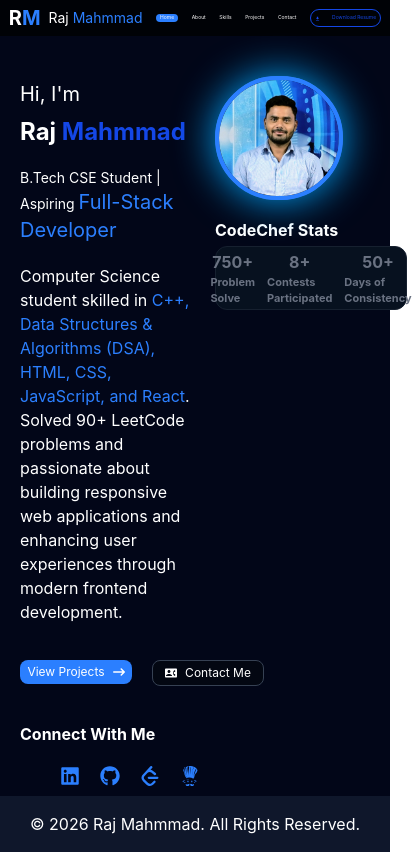
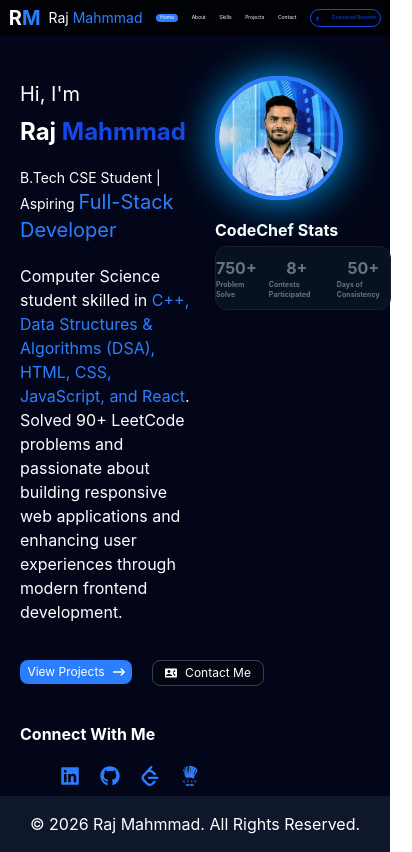
Before and after one commit to RAJMAHMMAD0786/Projects, a React (Vite) app in the folder portfolio Using React and Tailwind CSS/: page / in a window 390 px wide. Shown: the whole page, 412 px wide, since content can reach past the window. Built offline with nearby package versions, Linux system fonts and the light colour scheme.

Commit message:
worked on the responsiveness

```diff
--- a/portfolio Using React and Tailwind CSS/src/pages/About.jsx
+++ b/portfolio Using React and Tailwind CSS/src/pages/About.jsx
@@ -58,25 +58,25 @@
             <div className="codechefinfo mt-3 flex  max-[750px]:flex-wrap max-[750px]:gap-1">
 
               {/* Problem solve  */}
-              <div className="problemsolvebox w-36 h-16 bg-[#071B36] border border-[#0E2A52] text-gray-500 ml-7 rounded-md  max-[750px]:w-20  max-[750px]:h-16 max-[750px]:text-xs max-[750px]:pl-1 max-[750px]:ml-1">
+              <div className="problemsolvebox w-36 h-16 bg-[#071B36] border border-[#0E2A52] text-gray-500 ml-7 rounded-md  max-[750px]:w-18  max-[750px]:h-16 max-[750px]:text-xs max-[750px]:pl-1 max-[750px]:ml-1">
                 <p className="font-bold pl-14 text-blue-500 hover:cursor-pointer max-[750px]:pl-5">750+</p>
                 <p className="font-bold text-[11px] pl-9 pt-1 hover:cursor-pointer max-[750px]:pl-2">Problem Solve</p>
               </div>
 
               {/* contests */}
-              <div className="problemsolvebox w-36 h-16 bg-[#071B36] border border-[#0E2A52] text-gray-500 ml-7 rounded-md  max-[750px]:w-20  max-[750px]:h-16 max-[750px]:text-xs max-[750px]:pl-1 max-[750px]:ml-1">
+              <div className="problemsolvebox w-36 h-16 bg-[#071B36] border border-[#0E2A52] text-gray-500 ml-7 rounded-md  max-[750px]:w-18  max-[750px]:h-16 max-[750px]:text-xs max-[750px]:pl-1 max-[750px]:ml-1">
                 <p className="font-bold pl-14 text-blue-500 hover:cursor-pointer max-[750px]:pl-5">8+</p>
                 <p className="font-bold text-[11px] pl-9 pt-1 hover:cursor-pointer max-[750px]:pl-2">Contests</p>
               </div>
 
               {/* Maintaining streak */}
-              <div className="problemsolvebox w-36 h-16 bg-[#071B36] border border-[#0E2A52] text-gray-500 ml-7 rounded-md max-[750px]:w-20  max-[750px]:h-16 max-[750px]:text-xs max-[750px]:pl-1 max-[750px]:ml-1 max-[750px]:mt-3">
+              <div className="problemsolvebox w-36 h-16 bg-[#071B36] border border-[#0E2A52] text-gray-500 ml-7 rounded-md max-[750px]:w-18  max-[750px]:h-16 max-[750px]:text-xs max-[750px]:pl-1 max-[750px]:ml-1 max-[750px]:mt-3">
                 <p className="font-bold pl-14 text-blue-500 hover:cursor-pointer max-[750px]:pl-5">50+</p>
                 <p className="font-bold text-[11px] pl-9 pt-1 hover:cursor-pointer max-[750px]:pl-2">Maintaining streak</p>
               </div>
 
               {/* CodeChef Rating */}
-              <div className="problemsolvebox w-36 h-16 bg-[#071B36] border border-[#0E2A52] text-gray-500 ml-7 rounded-md max-[750px]:w-20  max-[750px]:h-16 max-[750px]:text-xs max-[750px]:pl-1 max-[750px]:ml-1 max-[750px]:mt-3">
+              <div className="problemsolvebox w-36 h-16 bg-[#071B36] border border-[#0E2A52] text-gray-500 ml-7 rounded-md max-[750px]:w-18  max-[750px]:h-16 max-[750px]:text-xs max-[750px]:pl-1 max-[750px]:ml-1 max-[750px]:mt-3">
                 <p className="font-bold pl-14 text-blue-500 hover:cursor-pointer max-[750px]:pl-5">1136</p>
                 <p className="font-bold text-[11px] pl-9 pt-1 hover:cursor-pointer max-[750px]:pl-2">CodeChef Rating</p>
               </div>
--- a/portfolio Using React and Tailwind CSS/src/pages/Home.jsx
+++ b/portfolio Using React and Tailwind CSS/src/pages/Home.jsx
@@ -110,21 +110,21 @@
             <h3 className="text-white pt-11 font-bold max-[750px]:pt-3">CodeChef Stats</h3>
           </div>
 
-          <div className="codechefbox flex justify-center items-center gap-3 w-auto h-16 bg-[#07111F] border border-[#16202f] rounded-xl mt-5 max-[750px]:text-11px max-[750px]:w-48 max-[750px]:mt-1">
+          <div className="codechefbox flex justify-center items-center gap-3 w-auto h-16 bg-[#07111F] border border-[#16202f] rounded-xl mt-5 max-[750px]:text-11px max-[750px]:w-44 max-[750px]:mt-1">
 
             <div className="problemsolve text-gray-500 flex flex-col items-center">
               <p className="font-bold">750+</p>
-              <p className="font-bold text-[11px]">Problem Solve</p>
+              <p className="font-bold text-[11px] max-[750px]:text-[7px]">Problem Solve</p>
             </div>
 
             <div className="contests text-gray-500 flex flex-col items-center">
               <p className="font-bold">8+</p>
-              <p className="font-bold text-[11px]">Contests Participated</p>
+              <p className="font-bold text-[11px] max-[750px]:text-[7px]">Contests Participated</p>
             </div>
 
             <div className="consistency text-gray-500 flex flex-col items-center">
               <p className="font-bold">50+</p>
-              <p className="font-bold text-[11px]">Days of Consistency</p>
+              <p className="font-bold text-[11px] max-[750px]:text-[7px]">Days of Consistency</p>
             </div>
 
           </div>
```
